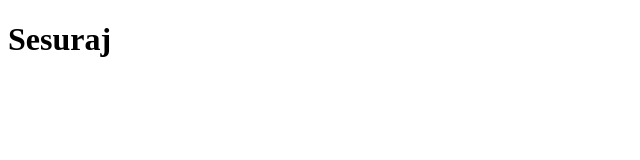
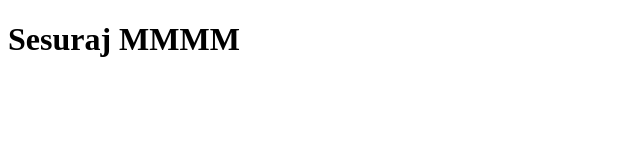
Before and after one commit to abdlphy/WebhookDDH, a plain HTML site: page index.html in a window 1280 px wide. Shown: the whole page, without its empty margins (0-640 px from the left). Drawn offline with Linux system fonts and the light colour scheme.

Commit message:
Sesuraj MMMM

```diff
--- a/index.html
+++ b/index.html
@@ -6,6 +6,6 @@
     <title>Document</title>
   </head>
   <body>
-    <h1>Sesuraj</h1>
+    <h1>Sesuraj MMMM</h1>
   </body>
 </html>
```
